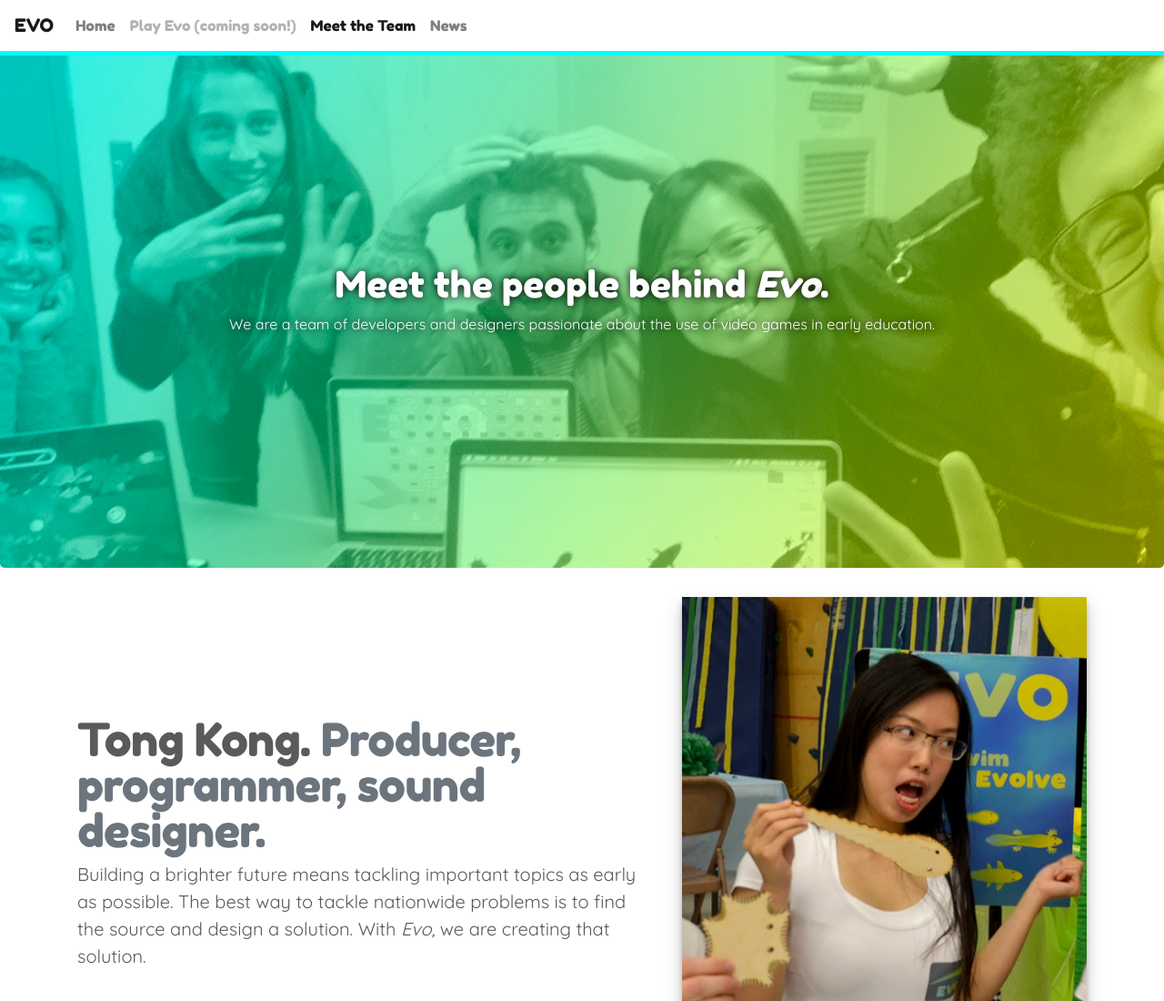
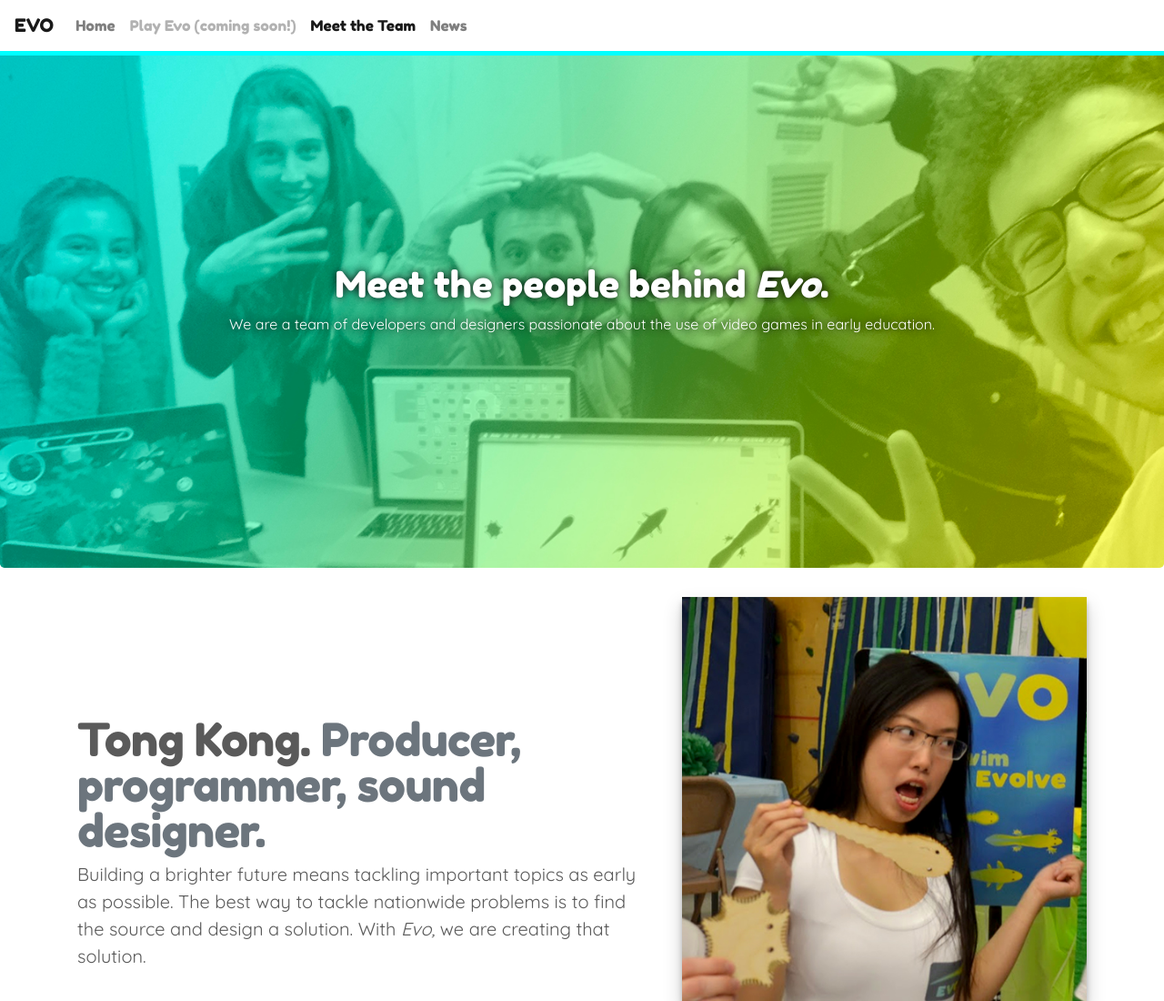
Before and after one commit to gabrieldrozdov/learnwithevo, a plain HTML site: page team/index.html in a window 1280 px wide. Shown: the top 1100 px of the page at 91% size. Drawn offline with Linux system fonts and the light colour scheme.

Commit message:
Fix Header Image
For Team page.

```diff
--- a/team/index.html
+++ b/team/index.html
@@ -75,7 +75,7 @@
   <main role="main">
 
     <div class="jumbotron" style="background-image:url('../media/team-header.jpg');padding:15em 0 15em 0;color:white;
-  background-position: center;">
+  background-position: center;background-size:cover">
       <div class="container">
         <div class="text-center">
           <h1 style="text-shadow:0 0 10px black;">Meet the people behind <em>Evo</em>.</h1>
```
